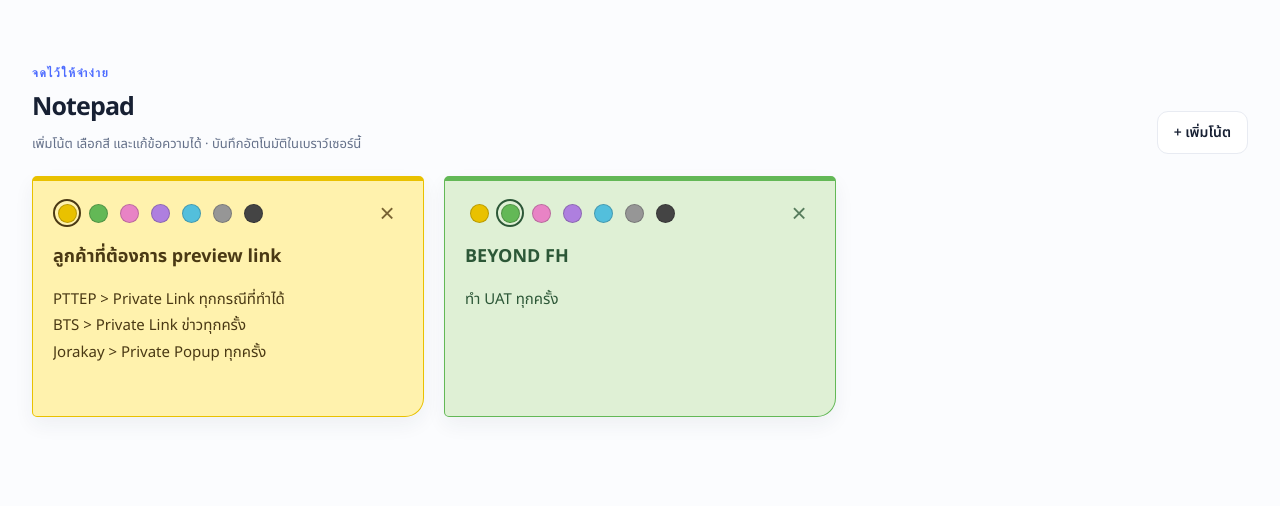
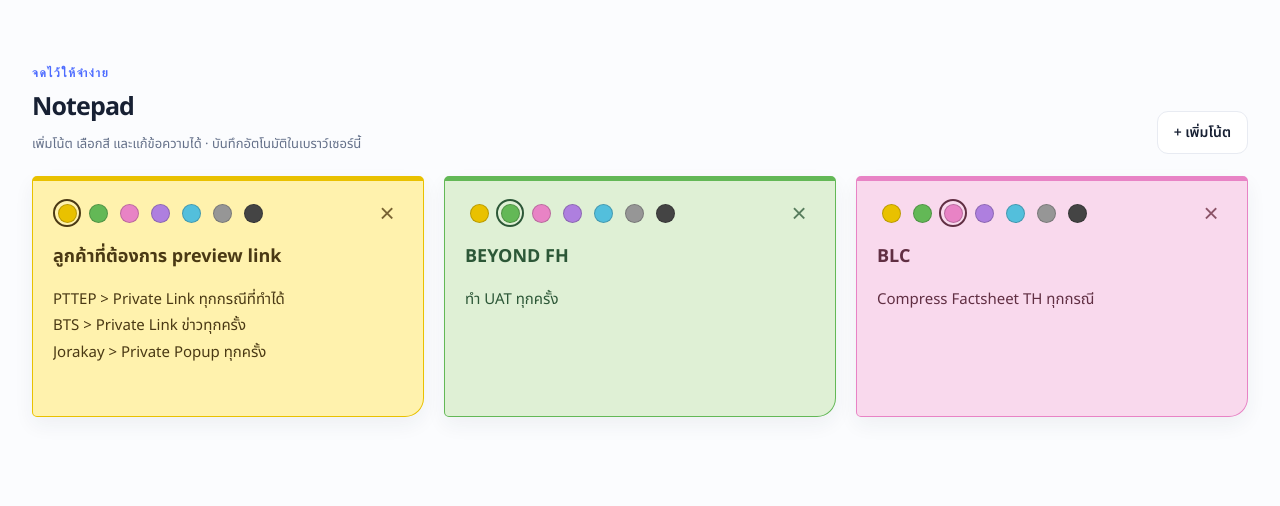
Before and after one commit to dearwarisara/tools-for-support, a plain HTML site: page index.html in a window 1280 px wide. Shown: the part 281-787 px from the top of the page. Drawn offline with Linux system fonts and the light colour scheme.

Commit message:
Add BLC Factsheet TH compression note

```diff
--- a/index.html
+++ b/index.html
@@ -486,7 +486,7 @@
         <p class="footer-note">อัปเดตล่าสุด: 15 เครื่องมือ • 2 เอกสาร</p>
       </footer>
     </div>
-    <script src="notepad.js?v=beyond-fh-note-1" defer></script>
+    <script src="notepad.js?v=blc-factsheet-note-1" defer></script>
     <script src="script.js?v=card-colors-1" defer></script>
   </body>
 </html>
--- a/notepad.js
+++ b/notepad.js
@@ -26,6 +26,11 @@
     title: "BEYOND FH",
     body: "ทำ UAT ทุกครั้ง",
     color: "green",
+  }, {
+    id: "blc-compress-factsheet-th",
+    title: "BLC",
+    body: "Compress Factsheet TH ทุกกรณี",
+    color: "pink",
   }];
   let deletedNote = null;
   let notes = defaultNotes;
```
